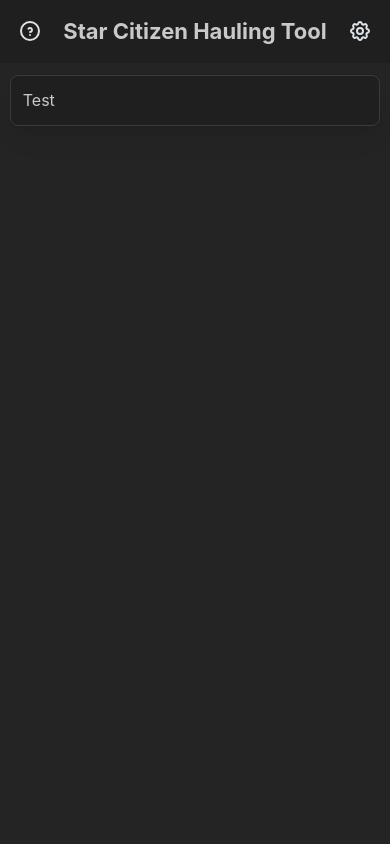
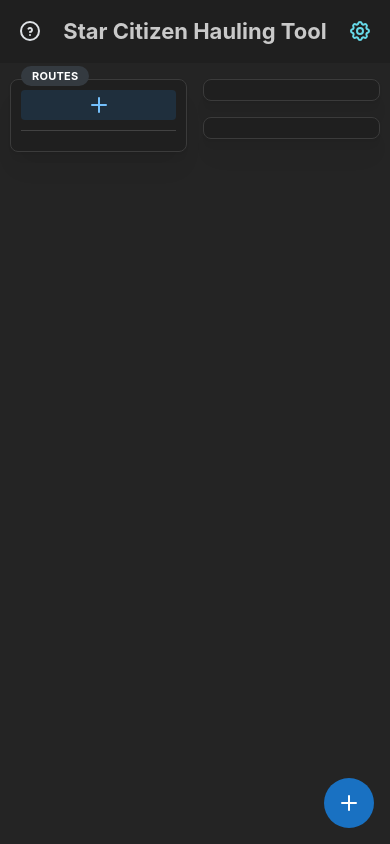
Before and after one commit to KastenMonster/StarCitizenHaulingTool, a React (Vite) app: page / in a window 390 px wide. Built offline with nearby package versions, Linux system fonts and the light colour scheme.

Commit message:
feat: Main Progress

```diff
--- a/package.json
+++ b/package.json
@@ -7,6 +7,7 @@
   "type": "module",
   "scripts": {
     "start": "vite",
+    "mobile": "vite --host",
     "build": "tsc && vite build",
     "prettier": "prettier \"./src/**/*.(ts|tsx)\" --write"
   },
--- /dev/null
+++ b/postcss.config.cjs
@@ -0,0 +1,7 @@
+module.exports = {
+    plugins: {
+      'postcss-preset-mantine': {
+            autoRem: true,
+        },
+    },
+};
--- /dev/null
+++ b/src/App.module.css
@@ -0,0 +1,10 @@
+.wrapper {
+    position: absolute;
+    height: 100vh;
+    width: 100vw;
+    display: flex;
+    flex-direction: column;
+    gap: var(--mantine-spacing-md);
+    background-color: var(--mantine-color-dark-7);
+    overflow: hidden;
+}
--- a/src/App.tsx
+++ b/src/App.tsx
@@ -1,14 +1,14 @@
 import React from 'react';
-import classes from './App.module.css';
 import Header from './padges/Header/Header';
 import Main from './padges/Main/Main';
+import classes from './App.module.css';
 
 const App: React.FC = () => {
   return (
-    <>
+    <div className={classes.wrapper}>
       <Header />
       <Main />
-    </>
+    </div>
   );
 };
 
--- a/src/components/HelpIcon.tsx
+++ b/src/components/HelpIcon.tsx
@@ -7,7 +7,7 @@
 
   return (
     <>
-      <Tooltip withArrow position="right" label={'Show Helptext'}>
+      <Tooltip position="right" label={'Help'}>
         <ActionIcon variant="subtle" color="gray" size={'md'} onClick={open}>
           <IconHelpCircle />
         </ActionIcon>
--- /dev/null
+++ b/src/components/SettingsIcon.tsx
@@ -0,0 +1,29 @@
+import { ActionIcon, Drawer, em, Tooltip } from '@mantine/core';
+import { useDisclosure, useMediaQuery } from '@mantine/hooks';
+import { IconSettings } from '@tabler/icons-react';
+
+const SettingsIcon = () => {
+  const [opened, { open, close }] = useDisclosure(false);
+  const isMobile = useMediaQuery(`(max-width: ${em(750)})`);
+
+  console.log(em(750));
+
+  return (
+    <>
+      <Drawer
+        opened={opened}
+        onClose={close}
+        title={'Settings'}
+        position="right"
+        size={isMobile ? '95%' : 'md'}
+      ></Drawer>
+      <Tooltip position="left" label={'Settings'}>
+        <ActionIcon variant="subtle" color={isMobile ? 'cyan' : 'gray'} size={'md'} onClick={open}>
+          <IconSettings />
+        </ActionIcon>
+      </Tooltip>
+    </>
+  );
+};
+
+export default SettingsIcon;
--- a/src/main.tsx
+++ b/src/main.tsx
@@ -2,9 +2,17 @@
 import ReactDOM from 'react-dom/client';
 import App from './App.tsx';
 import './index.css';
-import { MantineProvider, createTheme } from '@mantine/core';
+import { MantineProvider, Tooltip, createTheme } from '@mantine/core';
 
-const theme = createTheme({});
+const theme = createTheme({
+  components: {
+    Tooltip: Tooltip.extend({
+      defaultProps: {
+        withArrow: true,
+      },
+    }),
+  },
+});
 
 ReactDOM.createRoot(document.getElementById('root')!).render(
   <React.StrictMode>
--- a/src/padges/Header/Header.tsx
+++ b/src/padges/Header/Header.tsx
@@ -1,8 +1,7 @@
-import { ActionIcon, Button, Group, Modal, Title, Tooltip } from '@mantine/core';
+import { Group, Title } from '@mantine/core';
 import classes from './Header.module.css';
-import { IconHelpCircle, IconSettings } from '@tabler/icons-react';
-import { useDisclosure } from '@mantine/hooks';
 import HelpIcon from '../../components/HelpIcon';
+import SettingsIcon from '../../components/SettingsIcon';
 
 const Header = () => {
   return (
@@ -11,11 +10,7 @@
         <Group justify="space-between">
           <HelpIcon />
           <Title order={3}>Star Citizen Hauling Tool</Title>
-          <Tooltip withArrow position="left" label={'Settings'}>
-            <ActionIcon variant="subtle" color="gray" size={'md'}>
-              <IconSettings />
-            </ActionIcon>
-          </Tooltip>
+          <SettingsIcon />
         </Group>
       </header>
     </>
--- a/src/padges/Main/Main.module.css
+++ b/src/padges/Main/Main.module.css
@@ -1,22 +1,52 @@
 .wrapper {
+    position: relative;
     width: 100%;
     display: flex;
     justify-content: center;
-    margin-top: var(--mantine-spacing-sm);
+    flex: 1;
 }
 
 .container {
+    position: absolute;
+    width: 100%;
+    height: 100%;
+    display: flex;
+    flex-direction: row;
+    justify-content: center;
+    gap: var(--mantine-spacing-md);
+    padding-bottom: var(--mantine-spacing-md);
+}
+
+.widgetWrapper {
+    display: flex;
+    gap: var(--mantine-spacing-md);
+    flex-flow: column;
+    width: 350px;
+}
+
+.widget {
+    position: relative;
     background-color: var(--mantine-color-dark-8);
-    position: relative;
-    padding: var(--mantine-spacing-sm);
-    width: 400px;
-    border: 1.3px solid var(--mantine-color-dark-5);
+    padding: var(--mantine-spacing-xs);
     border-radius: var(--mantine-radius-md);
     box-shadow: var(--mantine-shadow-md);
+    border: 1px solid var(--mantine-color-dark-5);
+    height: fit-content;
+    transition: .4s;
 }
 
-@media (max-width: 30em) {
+.mobileCreateButton {
+    position: absolute;
+    bottom: 0;
+    right: 0;
+    margin: var(--mantine-spacing-md);
+}
+
+@media (max-width: em(750)) {
     .container {
-        width: 95%;
+        padding: 0px var(--mantine-spacing-xs);
+    }
+    .widgetWrapper {
+        width: 50%;
     }
 }
--- a/src/padges/Main/Main.tsx
+++ b/src/padges/Main/Main.tsx
@@ -1,12 +1,66 @@
-import { useRef } from 'react';
+import { useEffect, useRef } from 'react';
 import classes from './Main.module.css';
+import { useMediaQuery } from '@mantine/hooks';
+import { ActionIcon, Badge, Button, Divider, em, Group, Kbd, rem, Text, ThemeIcon, Tooltip } from '@mantine/core';
+import { IconPlus } from '@tabler/icons-react';
 
 const Main = () => {
   const mainRef = useRef<HTMLDivElement>(null);
+  const isMobile = useMediaQuery(`(max-width: ${em(750)})`);
+
+  useEffect(() => {
+    function handleCreateShortcut(e: KeyboardEvent) {
+      if (e.ctrlKey && e.key === 'k') {
+        e.preventDefault();
+        console.log('Pressed');
+      }
+    }
+
+    window.addEventListener('keydown', handleCreateShortcut);
+
+    return () => {
+      window.removeEventListener('keydown', handleCreateShortcut);
+    };
+  }, []);
 
   return (
     <main ref={mainRef} className={classes.wrapper}>
-      <div className={classes.container}>Test</div>
+      <div className={classes.container}>
+        <div className={classes.widgetWrapper}>
+          <div className={classes.widget}>
+            <Badge
+              color="gray"
+              style={{
+                position: 'absolute',
+                top: 0,
+                left: '10px',
+                transform: 'translateY(-70%)',
+              }}
+            >
+              Routes
+            </Badge>
+            <Tooltip label={'Create a new route'}>
+              <Button fullWidth size="compact-md" color="blue" variant="light">
+                <IconPlus />
+              </Button>
+            </Tooltip>
+            <Divider my={'xs'} />
+          </div>
+        </div>
+        <div className={classes.widgetWrapper}>
+          <div className={classes.widget}></div>
+          <div className={classes.widget}></div>
+        </div>
+        {isMobile && (
+          <div className={classes.mobileCreateButton}>
+            <Tooltip label="Create a new route">
+              <ActionIcon radius={'xl'} size={rem(50)}>
+                <IconPlus />
+              </ActionIcon>
+            </Tooltip>
+          </div>
+        )}
+      </div>
     </main>
   );
 };
```
Also changed, not shown: src/store/haulingRoutes.ts (added, +21 -0 lines).
